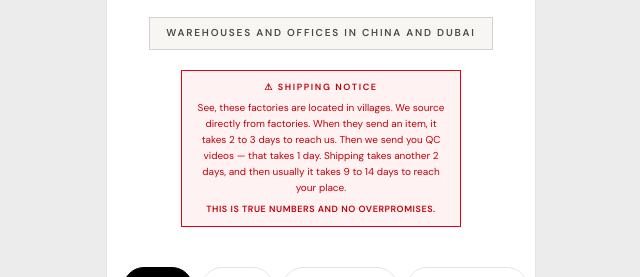
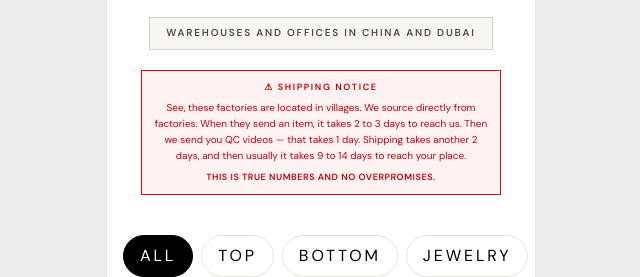
Before and after one commit to g0tPaid/rep-markets, a Next.js app: page / in a window 1280 px wide. Shown: the part 201-478 px from the top of the page, without its empty margins (319-959 px from the left). Built offline with nearby package versions, Linux system fonts and the light colour scheme; no server answers.

Commit message:
Widen the home shipping notice slightly.
Reduce empty side space while keeping the smaller type size.

Co-authored-by: Cursor <cursoragent@cursor.com>

```diff
--- a/src/app/page.tsx
+++ b/src/app/page.tsx
@@ -52,7 +52,7 @@ export default function Home() {
         <aside
           role="note"
           aria-label="Shipping time notice"
-          className="mx-auto mt-5 w-full max-w-[280px] border border-red-600 bg-red-50 px-2.5 py-2.5 text-center text-red-700"
+          className="mx-auto mt-5 w-full max-w-[360px] border border-red-600 bg-red-50 px-3 py-2.5 text-center text-red-700"
         >
           <p className="text-[9px] font-semibold uppercase tracking-[0.18em]">⚠ Shipping notice</p>
           <p className="mt-1.5 text-[10px] leading-4">
```
